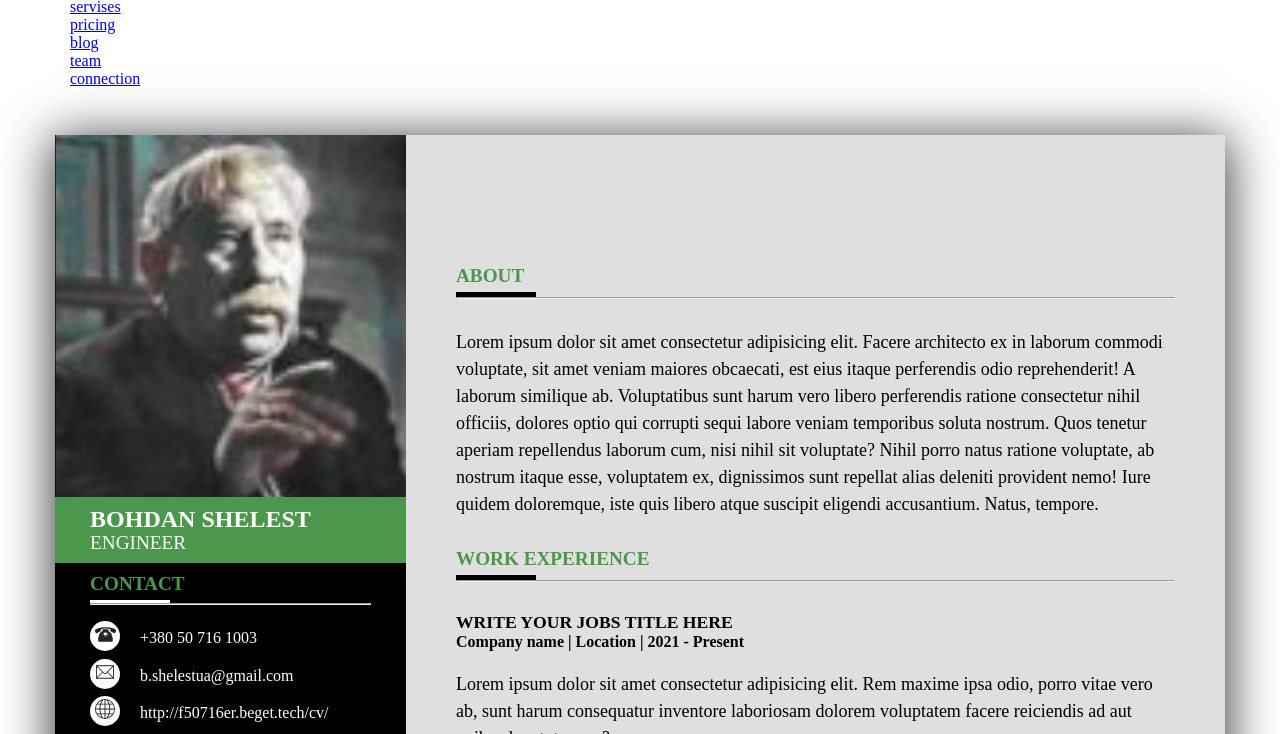
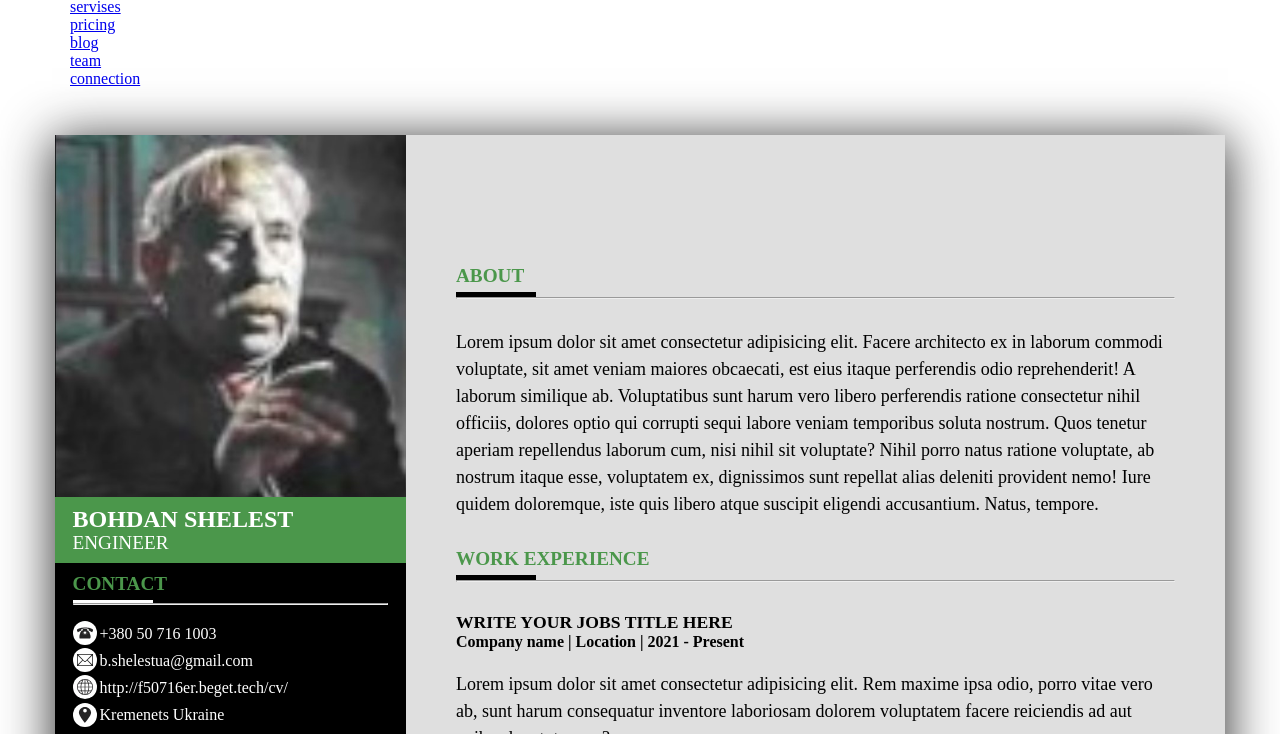
Before and after one commit to BSKOM/rsschool-cv, a plain HTML site: page cv/index.html in a window 1280 px wide. Shown: the part 66-800 px from the top of the page. Drawn offline with Linux system fonts and the light colour scheme.

Commit message:
feat: remake icons on contact (adaptive sizing)

```diff
--- a/cv/index.html
+++ b/cv/index.html
@@ -79,10 +79,30 @@
             <span class="sv-brief__line"></span>
             <hr>
             <div class="contacts">
-              <a class="contacts__phone contact" href="tel:+380507161003">+380 50 716 1003</a>
-              <a class="contacts__email contact" href="#">b.shelestua@gmail.com</a>
-              <a class="contacts__web contact" href="http://f50716er.beget.tech/cv/">http://f50716er.beget.tech/cv/</a>
-              <a class="contacts__address contact" href="#">Kremenets Ukraine</a>
+              <a class="contacts__item contact" href="tel:+380507161003">
+                <div class="contact__icon">
+                  <img class="contact__icon-img" src="phone1-icon.svg" alt="phone icon">
+                </div>
+                +380 50 716 1003
+              </a>
+              <a class="contacts__item contact" href="#">
+                <div class="contact__icon">
+                  <img class="contact__icon-img" src="email1-icon.svg" alt="email icon">
+                </div>
+                b.shelestua@gmail.com
+              </a>
+              <a class="contacts__item contact" href="http://f50716er.beget.tech/cv/">
+                <div class="contact__icon">
+                  <img class="contact__icon-img" src="web1-icon.svg" alt="web icon">
+                </div>
+                http://f50716er.beget.tech/cv/
+              </a>
+              <a class="contacts__item contact" href="#">
+                <div class="contact__icon">
+                  <img class="contact__icon-img" src="marker1-icon.svg" alt="marker icon">
+                </div>
+                Kremenets Ukraine
+              </a>
             </div>
           </div>
           <div class="cv-educ">
--- a/cv/styles.css
+++ b/cv/styles.css
@@ -71,19 +71,13 @@ body {
 .cv__title {
   background-color: rgb(75, 151, 75);
   color: white;
-  padding: 0.6em 10%;
+  padding: 0.6em 5%;
 }
 
 .cv-contacts, .cv-educ, .cv-english, .cv-scills {
   padding: 0.6em 0;
-  margin-left: 10%;
-  margin-right: 10%;
-}
-
-h3 {
-  font-size: 24px;
-  color: rgb(75, 151, 75);
-  text-transform: uppercase;
+  margin-left: 5%;
+  margin-right: 5%;
 }
 
 .sv-detail__line {
@@ -115,47 +109,37 @@ hr {
 }
 
 .contacts {
-  height: 150px;
+  /* height: 150px; */
   display: inline-flex;
   flex-direction: column;
   justify-content: space-around;
+  font-size: calc( (100vw - 30rem)/(80 - 30) * (1.0 - 0.6) + 0.6rem);
 }
 
 .contact {
-  margin-left: 50px;
+  /* margin-left: 50px; */
   text-decoration: none;
   color: white;
-  position: relative;
+  display: flex;
+  align-items: center;
+  line-height: 1.7;
 }
 
-.contact:before {
-  content: url('phone1-icon.svg');
-  position: absolute;
+.contact__icon {
+  height: 1.5em;
+  width: 1.5em;
+  background-color: #fff;
+  border-radius: 50%;
   display: flex;
   justify-content: center;
   align-items: center;
-  width: 30px;
-  height: 30px;
-  background-color: #fff;
-  border-radius: 50%;
-  left: -50px;
-  top: -8px;
+  margin-right: 3px;
 }
 
-.contacts__phone:before {
-  content: url('phone1-icon.svg');
-}
-
-.contacts__email:before {
-  content: url('email1-icon.svg');
-}
-
-.contacts__web:before {
-  content: url('web1-icon.svg');
-}
-
-.contacts__address:before {
-  content: url('marker1-icon.svg');
+.contact__icon-img {
+  display: block;
+  height: 1em;
+  width: 1em;
 }
 
 .cv__title span {
@@ -174,20 +158,18 @@ h2 {
 }
 
 h3 {
+  color: rgb(75, 151, 75);
   font-size: calc( (100vw - 30rem)/(80 - 30) * (1.2 - 0.8) + 0.8rem);
-  /* font-size: 24px; */
   text-transform: uppercase;
 }
 
 h4 {
-  /* font-size: 20px; */
   font-size: calc( (100vw - 30rem)/(80 - 30) * (1.1 - 0.7) + 0.7rem);
   text-transform: uppercase;
 }
 
 h6 {
   font-size: calc( (100vw - 30rem)/(80 - 30) * (1.0 - 0.6) + 0.6rem);
-  /* font-size: 18px; */
   margin-bottom: 20px;
 }
 
```
